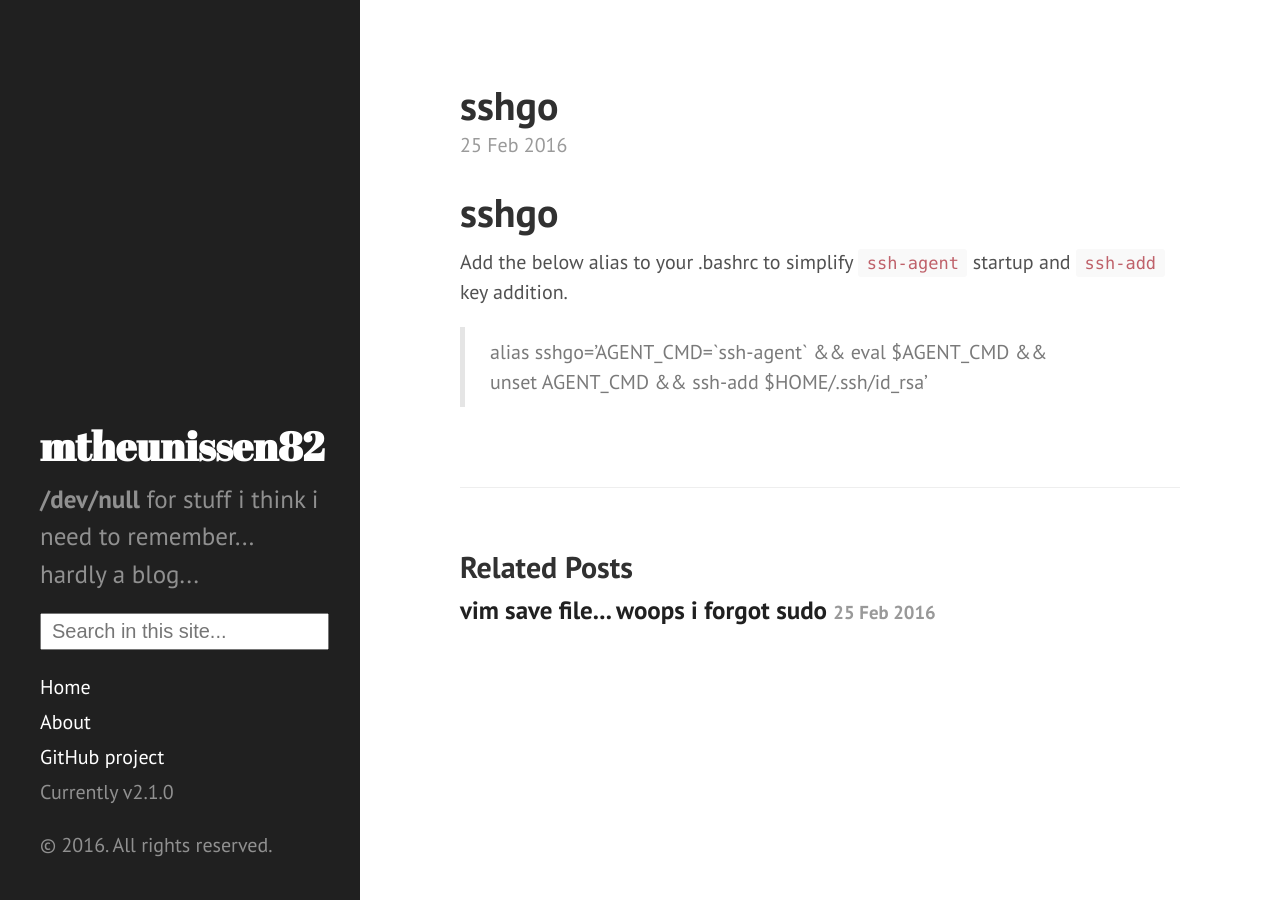
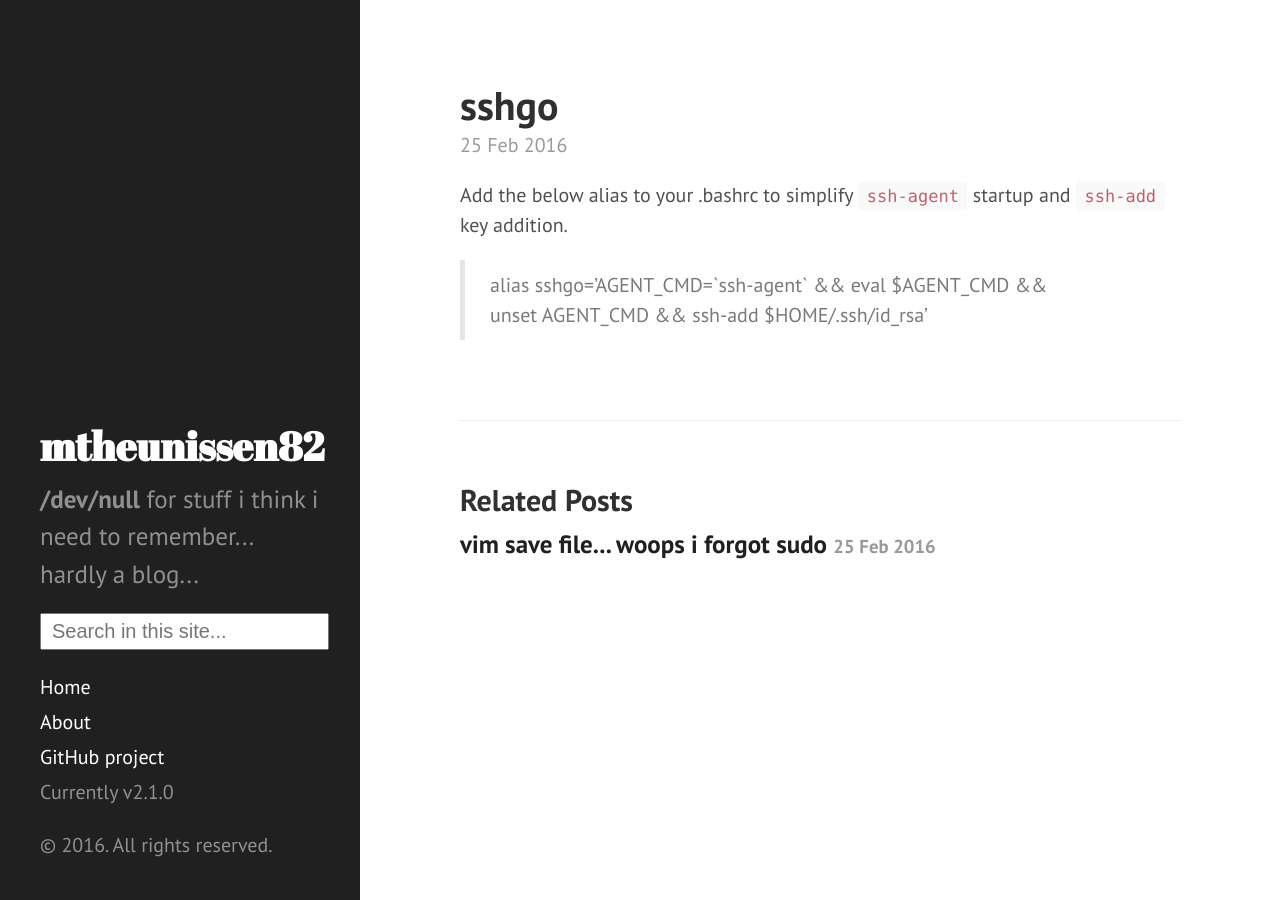
Before and after one commit to mtheunissen82/mtheunissen82.github.io, a Jekyll site: the page built from _posts/2016-02-25-sshgo.md, in a window 1280 px wide. Built offline with Jekyll 4.4.1, drawn with Linux system fonts in a browser that asks for light colours; nearby versions of some CDN libraries; Markdown is read by kramdown in place of the engine named in the settings; comment, search, counter and statistics services are not loaded.

Commit message:
Remove double title for sshgo post

```diff
--- a/_posts/2016-02-25-sshgo.md
+++ b/_posts/2016-02-25-sshgo.md
@@ -3,6 +3,5 @@ layout: post
 title: sshgo
 ---
 
-# sshgo
 Add the below alias to your .bashrc to simplify `ssh-agent` startup and `ssh-add` key addition.
 > alias sshgo='AGENT\_CMD=\`ssh-agent\` && eval $AGENT\_CMD && unset AGENT\_CMD && ssh-add $HOME/.ssh/id_rsa'
```
